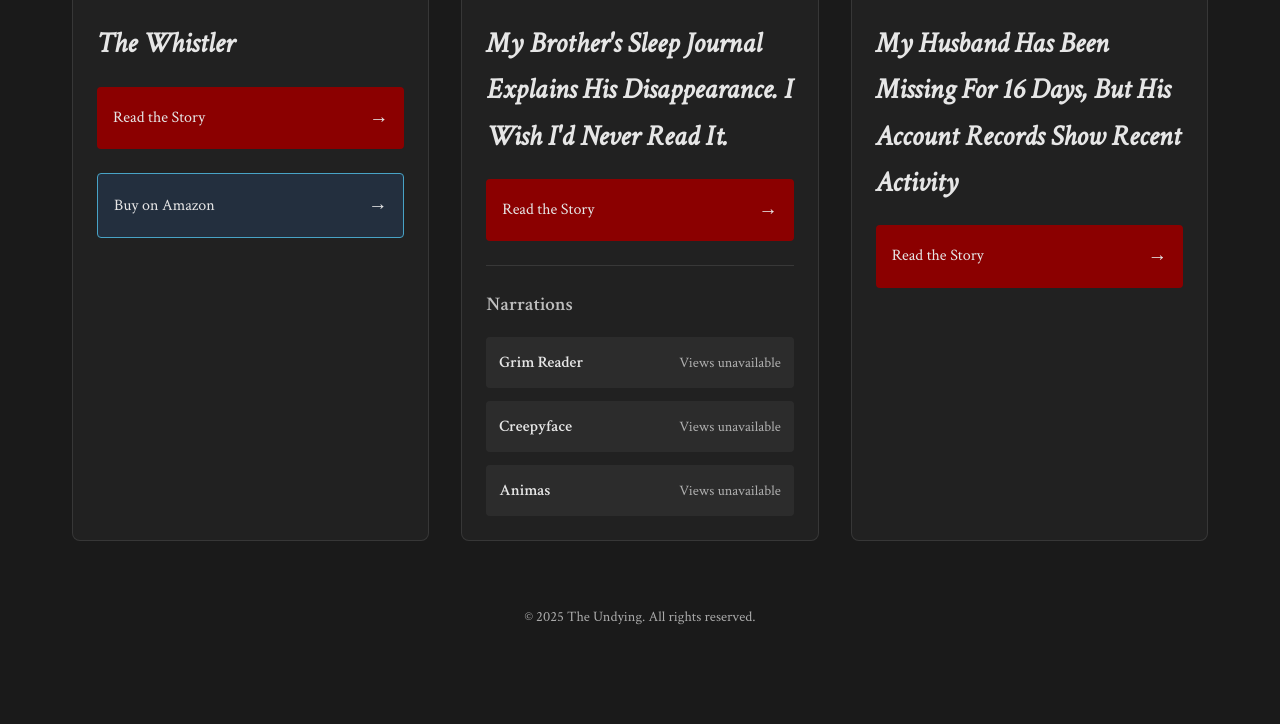
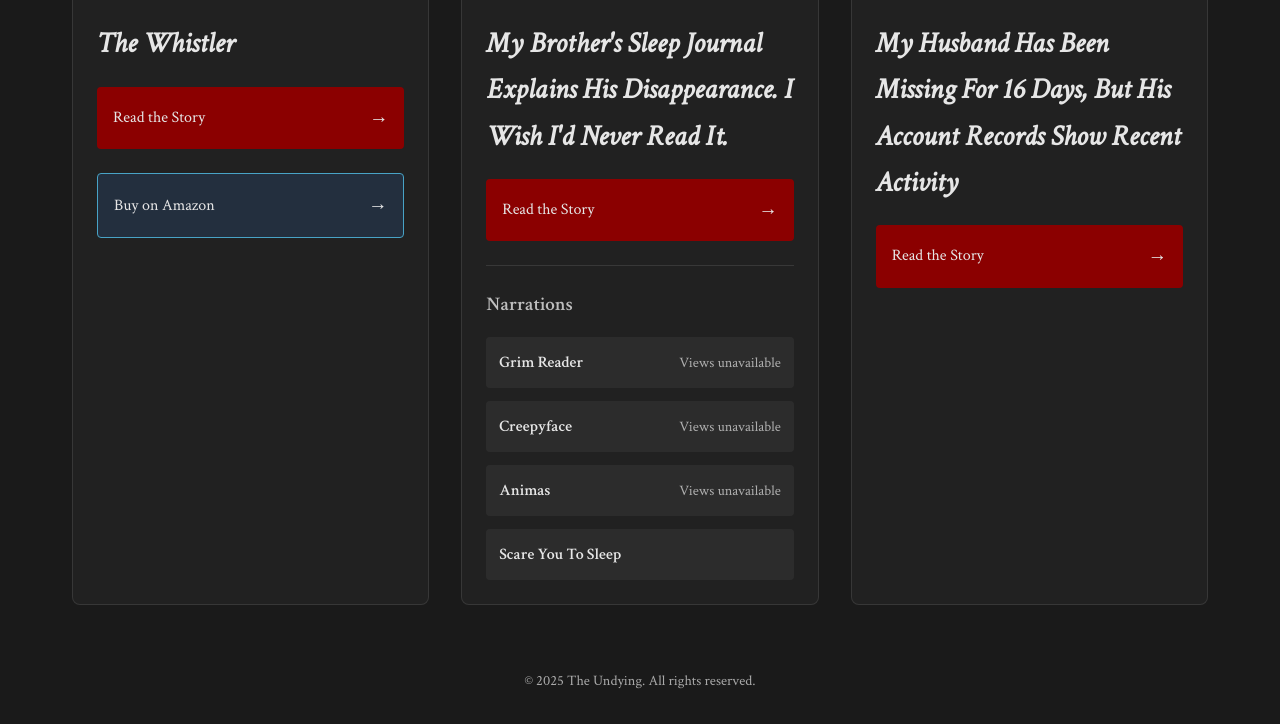
Before and after one commit to javierivero1337/undying, a plain HTML site: page index.html in a window 1280 px wide. Shown: the part 534-1258 px from the top of the page. Before the commit the page ends 1194 px from the top, so only its background shows below. Drawn offline with Linux system fonts and the light colour scheme; no server answers.

Commit message:
Update index.html

```diff
--- a/index.html
+++ b/index.html
@@ -65,6 +65,10 @@
                                     <span class="channel">Animas</span>
                                     <span class="views">Loading...</span>
                                 </a>
+                                <a href="https://open.spotify.com/episode/4okBsfvhG0OVs20jxf0QIB?si=o7dUjCxRTX-diVS2_RP9lQ" class="narration-link">
+                                    <span class="channel">Scare You To Sleep</span>
+
+                                </a>
                             </div>
                         </div>
                     </div>
```
